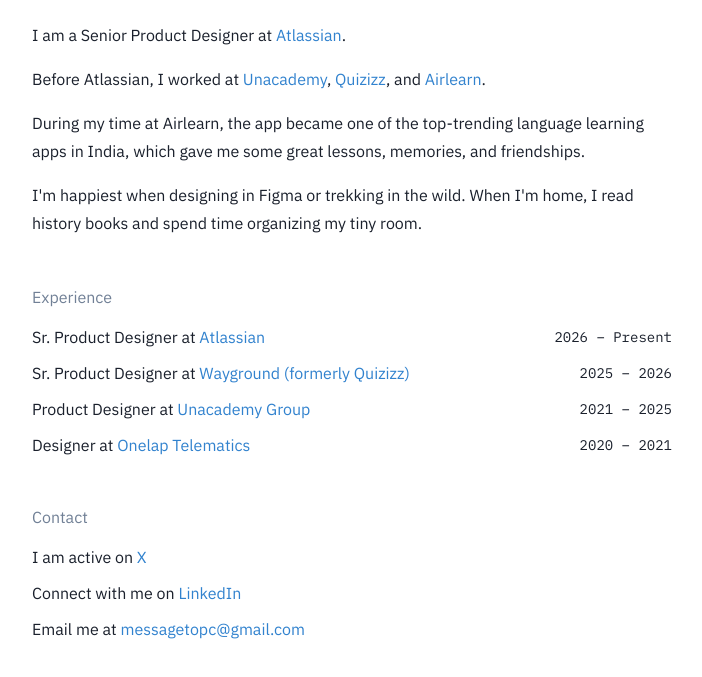
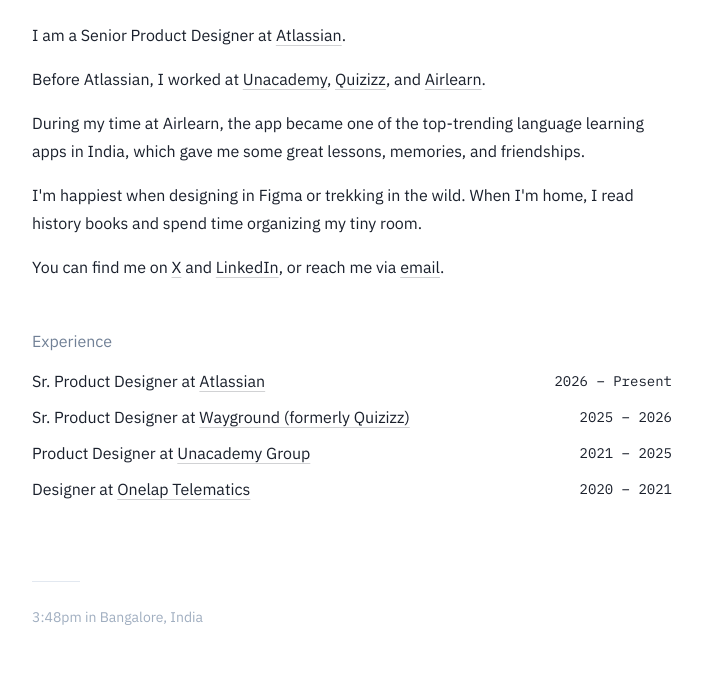
Before and after one commit to prashaaant/quantum-profile, a plain HTML site: page index.html in a window 1280 px wide. Shown: the part 147-824 px from the top of the page, without its empty margins (288-990 px from the left). Drawn offline with Linux system fonts and the light colour scheme.

Commit message:
Mute links, add contact line to bio, add local time footer
- Links use body text colour with a light underline that darkens on hover
- Contact moved into a bio line, separate Contact section removed
- Footer shows current time in Bangalore, India

Fixes #4

Co-Authored-By: Claude Opus 5.5 <noreply@anthropic.com>

```diff
--- a/index.html
+++ b/index.html
@@ -33,6 +33,9 @@
                         </p>
                         <p class="intro-text">
                             I'm happiest when designing in Figma or trekking in the wild. When I'm home, I read history books and spend time organizing my tiny room.
+                        </p>
+                        <p class="intro-text">
+                            You can find me on <a href="https://x.com/prashaaantin" class="link">X</a> and <a href="https://www.linkedin.com/in/prashaaantin/" class="link">LinkedIn</a>, or reach me via <a href="mailto:messagetopc@gmail.com" class="link">email</a>.
                         </p>
                     </div>
                 </div>
@@ -80,30 +83,24 @@
                 </div>
             </div>
 
-            <div class="contact-section">
-                <h3 class="section-title">Contact</h3>
-                <div class="contact-list">
-                    <div class="contact-item">
-                        <p class="contact-text">
-                            I am active on
-                            <a href="https://x.com/prashaaantin" class="link">X</a>
-                        </p>
-                    </div>
-                    <div class="contact-item">
-                        <p class="contact-text">
-                            Connect with me on
-                            <a href="https://www.linkedin.com/in/prashaaantin/" class="link">LinkedIn</a>
-                        </p>
-                    </div>
-                    <div class="contact-item">
-                        <p class="contact-text">
-                            Email me at
-                            <a href="mailto:messagetopc@gmail.com" class="link">messagetopc@gmail.com</a>
-                        </p>
-                    </div>
-                </div>
-            </div>
+            <footer class="site-footer">
+                <hr class="footer-rule" />
+                <p class="local-time"><span id="local-time">--:--</span> in Bangalore, India</p>
+            </footer>
         </div>
     </div>
+    <script>
+        // Local time in Bangalore for the footer
+        function updateLocalTime() {
+            var el = document.getElementById('local-time');
+            if (!el) return;
+            el.textContent = new Date()
+                .toLocaleTimeString('en-US', { timeZone: 'Asia/Kolkata', hour: 'numeric', minute: '2-digit', hour12: true })
+                .replace(' ', '')
+                .toLowerCase();
+        }
+        updateLocalTime();
+        setInterval(updateLocalTime, 30000);
+    </script>
 </body>
 </html>
--- a/styles.css
+++ b/styles.css
@@ -79,17 +79,43 @@ body {
     font-weight: 400;
 }
 
-/* Links */
+/* Links: body-coloured text with a light underline that darkens on hover */
 .link {
-    color: #3182ce;
-    text-decoration: none;
-    cursor: pointer;
-    transition: color 0.2s ease;
+    color: inherit;
+    text-decoration: underline;
+    text-decoration-color: rgba(26, 32, 44, 0.2);
+    text-decoration-thickness: 1px;
+    text-underline-offset: 4px;
+    transition: text-decoration-color 0.2s ease;
 }
 
-.link:hover {
-    color: #2c5aa0;
-    text-decoration: underline;
+.link:hover,
+.link:focus-visible {
+    text-decoration-color: rgba(26, 32, 44, 0.8);
+}
+
+.link:focus-visible {
+    outline: 2px solid rgba(26, 32, 44, 0.4);
+    outline-offset: 2px;
+    border-radius: 2px;
+}
+
+/* Footer */
+.site-footer {
+    width: 100%;
+}
+
+.footer-rule {
+    width: 48px;
+    border: 0;
+    border-top: 1px solid #e2e8f0;
+    margin: 32px 0 24px;
+}
+
+.local-time {
+    font-size: 14px;
+    line-height: 22px;
+    color: #a0aec0;
 }
 
 /* Section styles */
```
